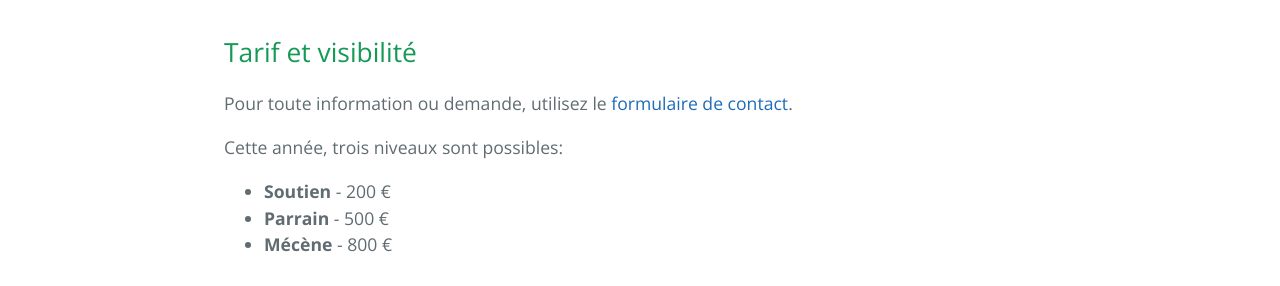
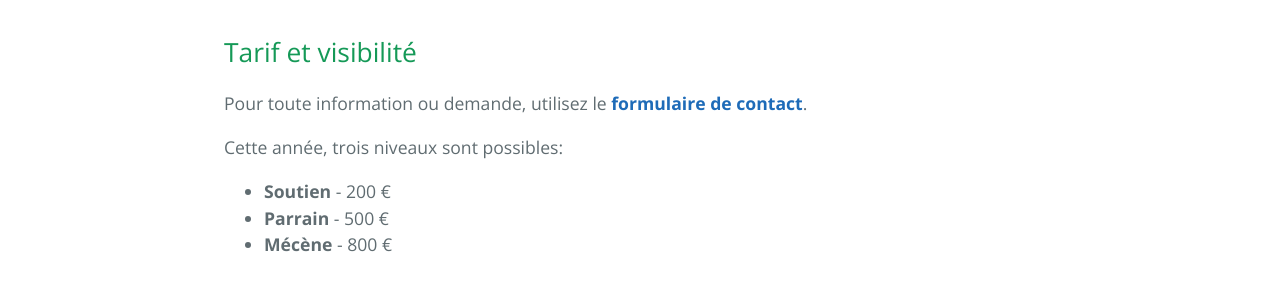
Before and after one commit to OSGeo-fr/QGIS-conf-fr-website, a Jekyll site: the page built from z30_parrainnages.md, in a window 1280 px wide. Shown: the part 589-875 px from the top of the page. Built offline with Jekyll 4.4.1, drawn with Linux system fonts in a browser that asks for light colours.

Commit message:
Mse en gras...

```diff
--- a/z30_parrainnages.md
+++ b/z30_parrainnages.md
@@ -8,7 +8,7 @@ tagline: Nous remercions nos généreux sponsors !
 
 ## Tarif et visibilité
 
-Pour toute information ou demande, utilisez le [formulaire de contact]({{ site.url }}{{ site.baseurl }}/z40_contact.html).
+Pour toute information ou demande, utilisez le [**formulaire de contact**]({{ site.url }}{{ site.baseurl }}/z40_contact.html).
 
 Cette année, trois niveaux sont possibles:
 
```
